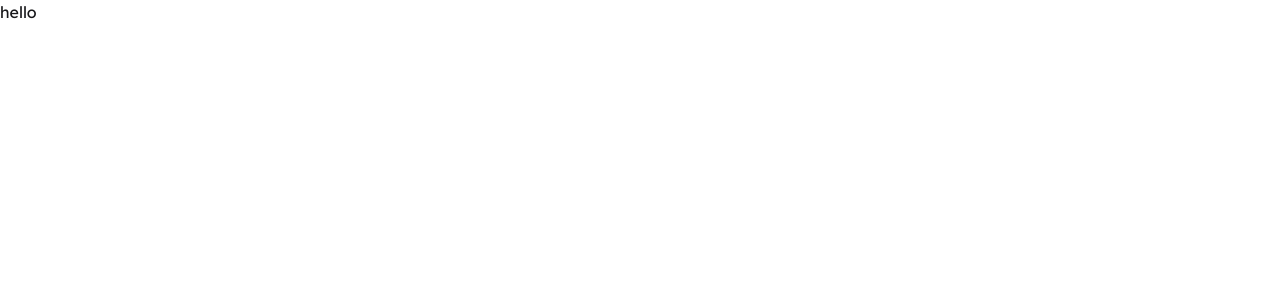
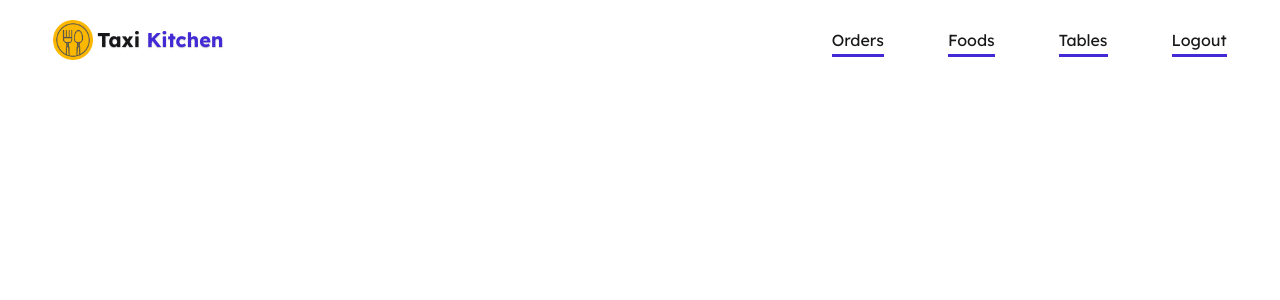
Before and after one commit to aftabfarhanarko/khicen-room-sept-30-tarik, a React (Vite) app: page / in a window 1280 px wide. Shown: the top 300 px of the page. Built offline with nearby package versions, Linux system fonts and the light colour scheme.

Commit message:
addes navbar

```diff
--- a/src/App.jsx
+++ b/src/App.jsx
@@ -1,10 +1,18 @@
-import React from 'react';
+import React from "react";
+import Navbar from "./Components/Navbar";
+import Hero from "./Components/Hero";
+import FullItems from "./Components/Items/FullItems";
 
 const App = () => {
   return (
-    <div className='lexend-font'>
-      hello
-
+    <div className="lexend-font w-11/12 mx-auto ">
+      <header>
+        <Navbar></Navbar>
+        <Hero></Hero>
+      </header>
+      <main>
+        <FullItems></FullItems>
+      </main>
     </div>
   );
 };
--- /dev/null
+++ b/src/Components/CounterBox.jsx
@@ -0,0 +1,11 @@
+import React from 'react';
+
+const CounterBox = () => {
+    return (
+        <div>
+
+        </div>
+    );
+};
+
+export default CounterBox;
--- /dev/null
+++ b/src/Components/Hero.jsx
@@ -0,0 +1,11 @@
+import React from 'react';
+
+const Hero = () => {
+    return (
+        <div>
+
+        </div>
+    );
+};
+
+export default Hero;
--- /dev/null
+++ b/src/Components/Items/FullItems.jsx
@@ -0,0 +1,11 @@
+import React from 'react';
+
+const FullItems = () => {
+    return (
+        <div>
+
+        </div>
+    );
+};
+
+export default FullItems;
--- /dev/null
+++ b/src/Components/Items/SideItem1.jsx
@@ -0,0 +1,11 @@
+import React from 'react';
+
+const SideItem1 = () => {
+    return (
+        <div>
+
+        </div>
+    );
+};
+
+export default SideItem1;
--- /dev/null
+++ b/src/Components/Items/SideItem2.jsx
@@ -0,0 +1,11 @@
+import React from 'react';
+
+const SideItem2 = () => {
+    return (
+        <div>
+
+        </div>
+    );
+};
+
+export default SideItem2;
--- /dev/null
+++ b/src/Components/Logo.jsx
@@ -0,0 +1,14 @@
+import logo from "../assets/logo.png"; // you should re-import image based on your image location
+const Logo = () => {
+  return (
+    <div className="flex items-center gap-1 ">
+      <img className="w-10 " src={logo} alt="" />
+      <h2 className="text-xl font-bold text-shadow-xs">
+        Taxi
+        <span className="text-primary"> Kitchen</span>
+      </h2>
+    </div>
+  );
+};
+
+export default Logo;
--- /dev/null
+++ b/src/Components/Navbar.jsx
@@ -0,0 +1,48 @@
+import React from "react";
+import Logo from "./Logo";
+
+const Navbar = () => {
+  return (
+    <div className="my-5 content-box flex flex-col lg:flex-row justify-center lg:justify-between items-center gap-5">
+      <Logo></Logo>
+      <nav>
+        <ul className="flex gap-16 ">
+          <li className="">
+            <a
+              href="#"
+              className="border-b-3 border-rpimary py-1   border-primary duration-200 hover:font-bold"
+            >
+              Orders
+            </a>
+          </li>
+          <li className="">
+            <a
+              href="#"
+              className="border-b-3 border-rpimary py-1   border-primary duration-200 hover:font-bold"
+            >
+              Foods
+            </a>
+          </li>
+          <li className="">
+            <a
+              href="#"
+              className="border-b-3 border-rpimary py-1   border-primary duration-200 hover:font-bold"
+            >
+              Tables
+            </a>
+          </li>
+          <li className="">
+            <a
+              href="#"
+              className="border-b-3 border-rpimary py-1   border-primary duration-200 hover:font-bold"
+            >
+              Logout
+            </a>
+          </li>
+        </ul>
+      </nav>
+    </div>
+  );
+};
+
+export default Navbar;
```
